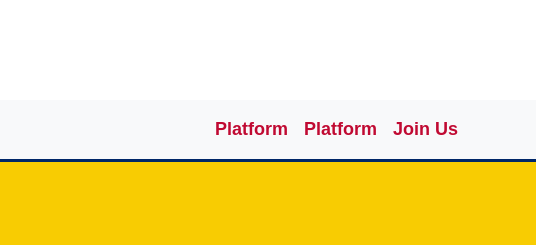
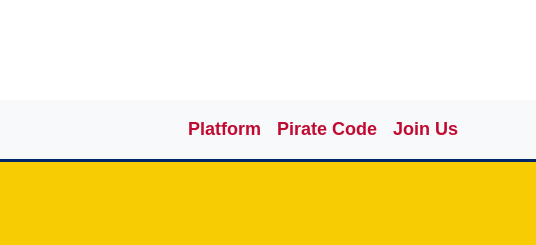
Before and after one commit to northcarolinapirateparty/North-Carolina-Pirate-Party, a plain HTML site: page platform.html in a window 1280 px wide. Shown: the top 245 px of the page, 744-1280 px from the left. Drawn offline with nearby package versions, Linux system fonts and the light colour scheme.

Commit message:
Update platform.html

```diff
--- a/platform.html
+++ b/platform.html
@@ -25,7 +25,7 @@
                     <div class="collapse navbar-collapse justify-content-end" id="navbarNav">
                         <ul class="navbar-nav">
                         <li class="nav-item"><a class="nav-link" href="platform.html">Platform</a></li>
-                        <li class="nav-item"><a class="nav-link" href="code.html">Platform</a></li>
+                        <li class="nav-item"><a class="nav-link" href="code.html">Pirate Code</a></li>
                         <li class="nav-item"><a class="nav-link" href="#join">Join Us</a></li>
                     </ul>
                 </div>
```
